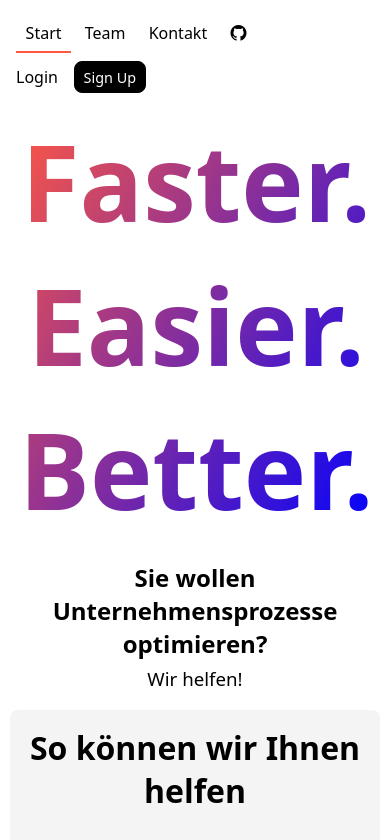
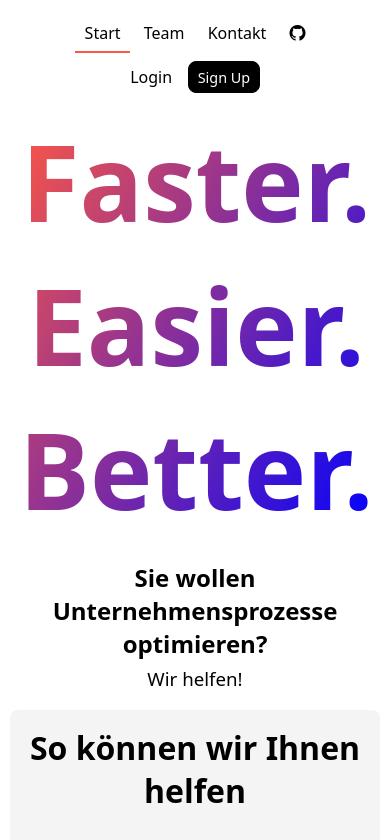
Before and after one commit to felix-schindler/com, a SvelteKit app: page /about in a window 390 px wide. Shown: the top 840 px of the page. Built offline with nearby package versions, Linux system fonts and the light colour scheme.

Commit message:
Fix header alignment for mobile devices (again)
closes #5

```diff
--- a/src/routes/about/+layout.svelte
+++ b/src/routes/about/+layout.svelte
@@ -35,7 +35,7 @@
 	header {
 		display: flex;
 		align-items: center;
-		justify-content: space-between;
+		justify-content: space-evenly;
 		flex-wrap: wrap;
 		gap: 0.5em;
 
@@ -59,10 +59,6 @@
 	}
 
 	@media (min-width: 1024px) {
-		header {
-			justify-content: space-evenly;
-		}
-
 		main {
 			width: 60%;
 		}
```
